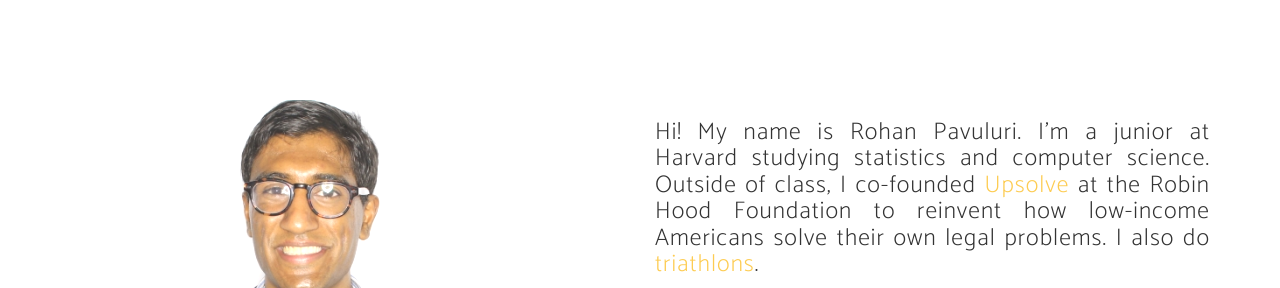
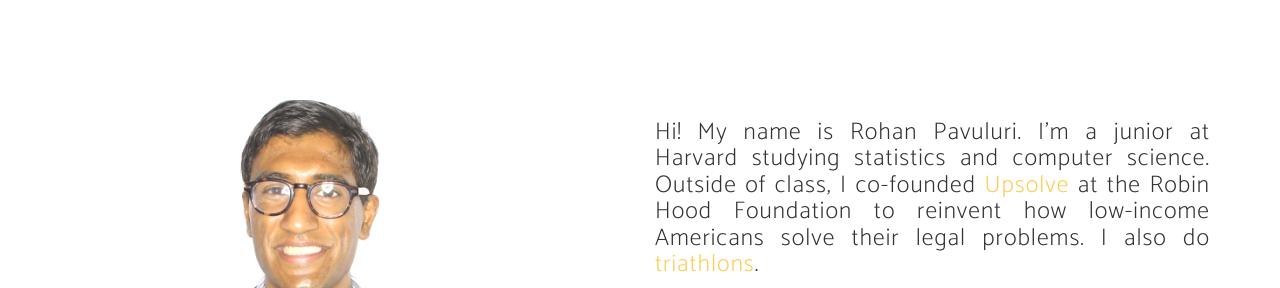
Before and after one commit to RPavuluri/RPavuluri.github.io, a website: page index.html in a window 1280 px wide. Shown: the top 288 px of the page. Drawn offline with Linux system fonts and the light colour scheme; a web font is replaced by a local one.

Commit message:
Update index.html

```diff
--- a/index.html
+++ b/index.html
@@ -51,7 +51,7 @@
                     <div class="device-container">
                         <div>
                             <h3 class="text-justify">
-                                Hi! My name is Rohan Pavuluri. I’m a junior at Harvard studying statistics and computer science. Outside of class, I co-founded <a href="http://abovethelaw.com/2016/09/can-technology-automate-your-rights-upsolve-thinks-so/" target="_blank">Upsolve</a> at the Robin Hood Foundation to reinvent how low-income Americans solve their own legal problems. I also do <a href="http://recreation.gocrimson.com/recreation/club_sports/pages/Triathlon_Club" target="_blank">triathlons</a>.
+                                Hi! My name is Rohan Pavuluri. I’m a junior at Harvard studying statistics and computer science. Outside of class, I co-founded <a href="http://abovethelaw.com/2016/09/can-technology-automate-your-rights-upsolve-thinks-so/" target="_blank">Upsolve</a> at the Robin Hood Foundation to reinvent how low-income Americans solve their legal problems. I also do <a href="http://recreation.gocrimson.com/recreation/club_sports/pages/Triathlon_Club" target="_blank">triathlons</a>.
                             </h3>
                             <h3 class="text-justify">
                                 In the past, I’ve worked with the <a href="http://www.innovategovernment.com/team-va/" target="_blank">White House Digital Service</a>, the <a href="http://medium.com/@RohanPavuluri/operationalizing-data-in-city-government-a29945555f32" target="_blank">City of Chicago Data Science Team</a>, the <a href="http://iop.harvard.edu/iop-now/interns-journey-never-compromise-0" target="_blank">Albright Stonebridge Group</a>, the Illinois Governor’s Office, and a charter school called <a href="http://thenobleacademy.noblenetwork.org/" target="_blank">Noble Academy</a>.
```
